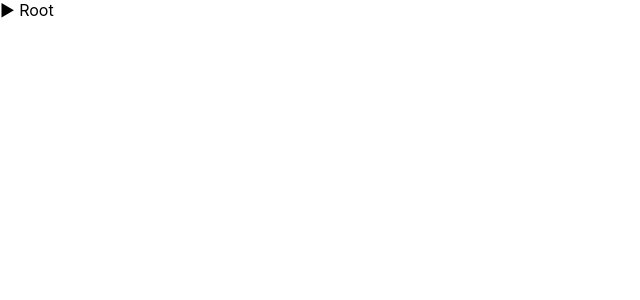
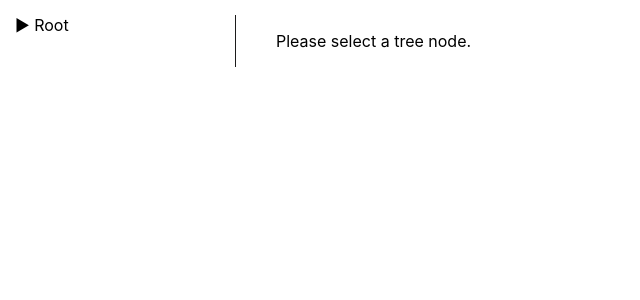
Before and after one commit to kutun0901/Tabapay-project, a React (Create React App) app in the folder front-end/: page / in a window 1280 px wide. Shown: the top 300 px of the page, without its empty margins (0-640 px from the left). Built offline with nearby package versions, Linux system fonts and the light colour scheme.

Commit message:
display tree node part 3

```diff
--- a/front-end/src/App.js
+++ b/front-end/src/App.js
@@ -1,11 +1,11 @@
 import './App.css';
-import TreeMenu from './components/TreeMenu';
+import HomePage from './screens/Homepage/HomePage';
 
 
 function App() {
   return (
     <div>
-        <TreeMenu />
+        <HomePage />
     </div>
   );
 }
--- /dev/null
+++ b/front-end/src/components/Body/index.jsx
@@ -0,0 +1,15 @@
+import React from 'react'
+
+const Body = ({ content }) => {
+    return (
+        <div className="body-container">
+            {content ? (
+                <h1>{content}</h1>
+            ) : (
+                <p>Please select a tree node.</p>
+            )}
+        </div>
+    );
+};
+
+export default Body
--- a/front-end/src/components/treeMenu/TreeNode.jsx
+++ b/front-end/src/components/treeMenu/TreeNode.jsx
@@ -2,7 +2,7 @@ import React, { useState } from 'react';
 import './treeNode.css';
 import Modal from '../Modal';
 
-const TreeNode = ({ node }) => {
+const TreeNode = ({ node, onItemClick }) => {
     const [isExpanded, setIsExpanded] = useState(false);
     const [showModal, setShowModal] = useState(false);
     const [nodeContent, setNodeContent] = useState('');
@@ -16,6 +16,9 @@ const TreeNode = ({ node }) => {
             setNodeContent(node.title);
             setShowModal(true);
         }
+
+            onItemClick(node.title);
+
     };
 
     return (
@@ -33,7 +36,7 @@ const TreeNode = ({ node }) => {
             {isExpanded && (
                 <div className="tree-nodes">
                     {node.children.map((child, index) => (
-                        <TreeNode key={index} node={child} />
+                        <TreeNode key={index} node={child} onItemClick={onItemClick} />
                     ))}
                 </div>
             )}
@@ -41,7 +44,6 @@ const TreeNode = ({ node }) => {
                 <Modal content={nodeContent} onClose={() => setShowModal(false)} />
             )}
         </>
-
     );
 };
 
--- a/front-end/src/components/treeMenu/index.jsx
+++ b/front-end/src/components/treeMenu/index.jsx
@@ -34,15 +34,14 @@ const treeSample = [
     }
 ]
 
-const TreeMenu = () => {
-
+const TreeMenu = ({ onItemClick }) => {
     return (
         <div>
             {treeSample.map((node, index) => (
-                <TreeNode key={index} node={node}/>
+                <TreeNode key={index} node={node} onItemClick={onItemClick} />
             ))}
         </div>
-    )
-}
+    );
+};
 
 export default TreeMenu;
--- /dev/null
+++ b/front-end/src/screens/Homepage/HomePage.css
@@ -0,0 +1,20 @@
+.homePage-container {
+    display: flex;
+    justify-content: flex-start;
+    padding: 15px;
+}
+
+.menu-container {
+    width: 200px;
+    padding-right: 20px;
+}
+
+
+.content-container {
+    flex: 1;
+}
+
+.divider {
+    border-right: 1px solid #1c1b1b;
+    margin-right: 40px;
+}
--- /dev/null
+++ b/front-end/src/screens/Homepage/HomePage.jsx
@@ -0,0 +1,26 @@
+import React, { useState } from 'react'
+import TreeMenu from '../../components/TreeMenu'
+import Body from '../../components/Body'
+import './HomePage.css'
+
+const HomePage = () => {
+    const [content, setContent] = useState('');
+
+    const handleContentPicker = (content) => {
+        setContent(content);
+    };
+
+    return (
+        <div className='homePage-container'>
+            <div className='menu-container'>
+                <TreeMenu onItemClick={handleContentPicker} />
+            </div>
+            <div className='divider'></div> {/* Divider element */}
+            <div className='content-container'>
+                <Body content={content} />
+            </div>
+        </div>
+    );
+};
+
+export default HomePage;
```
Also changed, not shown: front-end/src/logo.svg (deleted).
